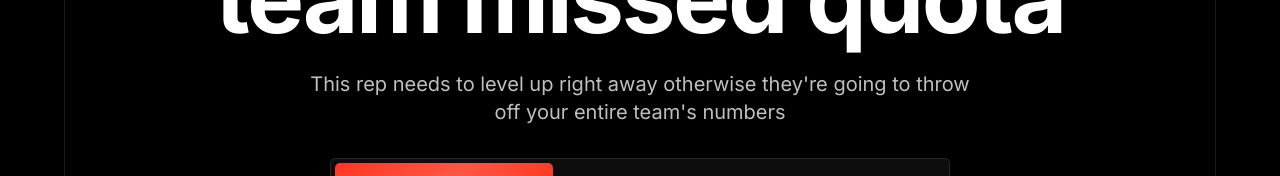
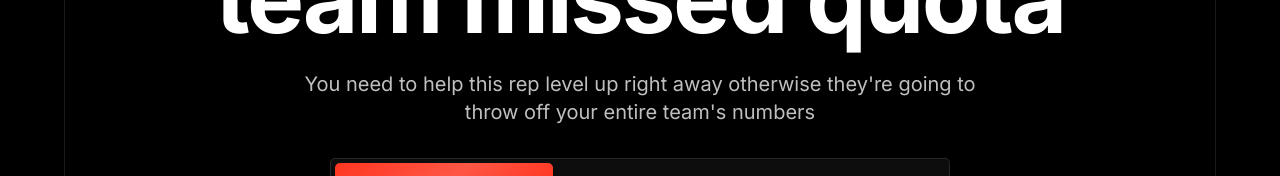
Before and after one commit to newmanjulien/hndl-website, a Next.js app: page / in a window 1280 px wide. Shown: the part 290-466 px from the top of the page. Built offline with nearby package versions, Linux system fonts and the light colour scheme.

Commit message:
changed text

```diff
--- a/components/hero-section.tsx
+++ b/components/hero-section.tsx
@@ -33,7 +33,7 @@ export function HeroSection() {
         <div className="text-center mb-16">
           <h1 className="text-6xl md:text-8xl font-bold mb-6 tracking-tight">one of the reps on your team missed quota</h1>
           <p className="text-xl mb-8 max-w-2xl mx-auto" style={{ color: "#BFBFBF" }}>
-            This rep needs to level up right away otherwise they're going to throw off your entire team's numbers
+            You need to help this rep level up right away otherwise they're going to throw off your entire team's numbers
           </p>
 
           {/* Selector Module */}
```
